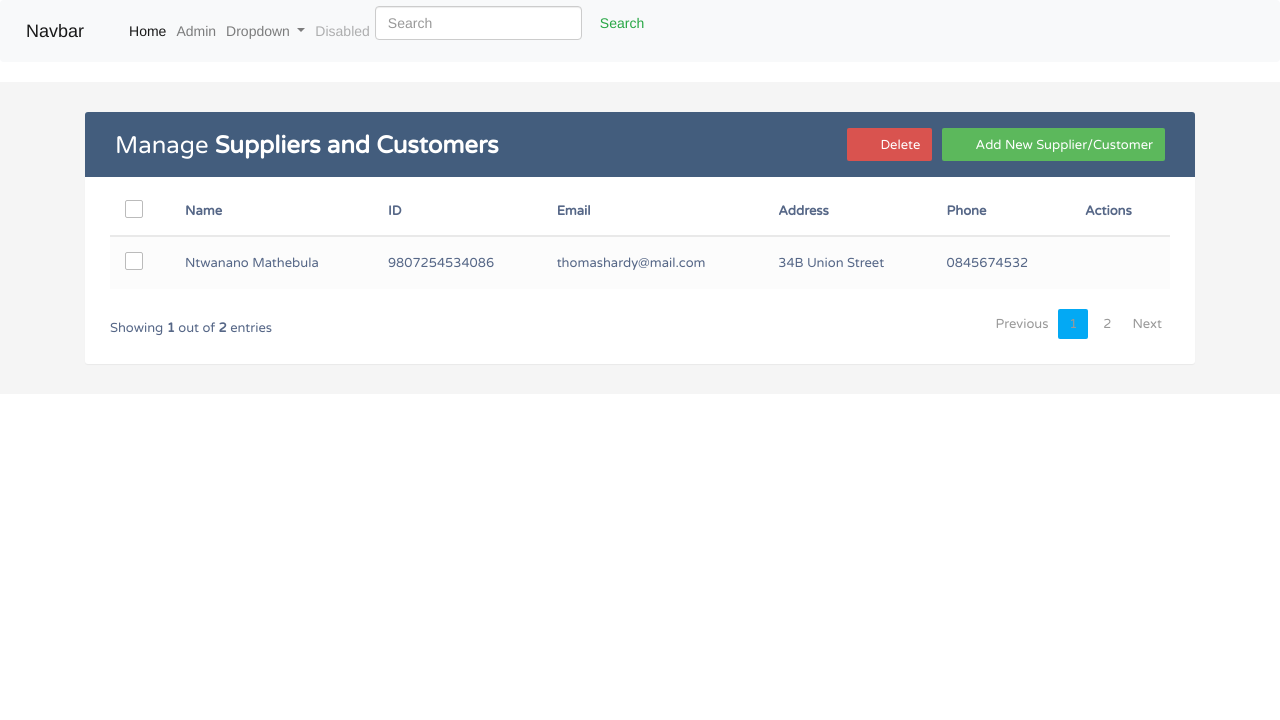
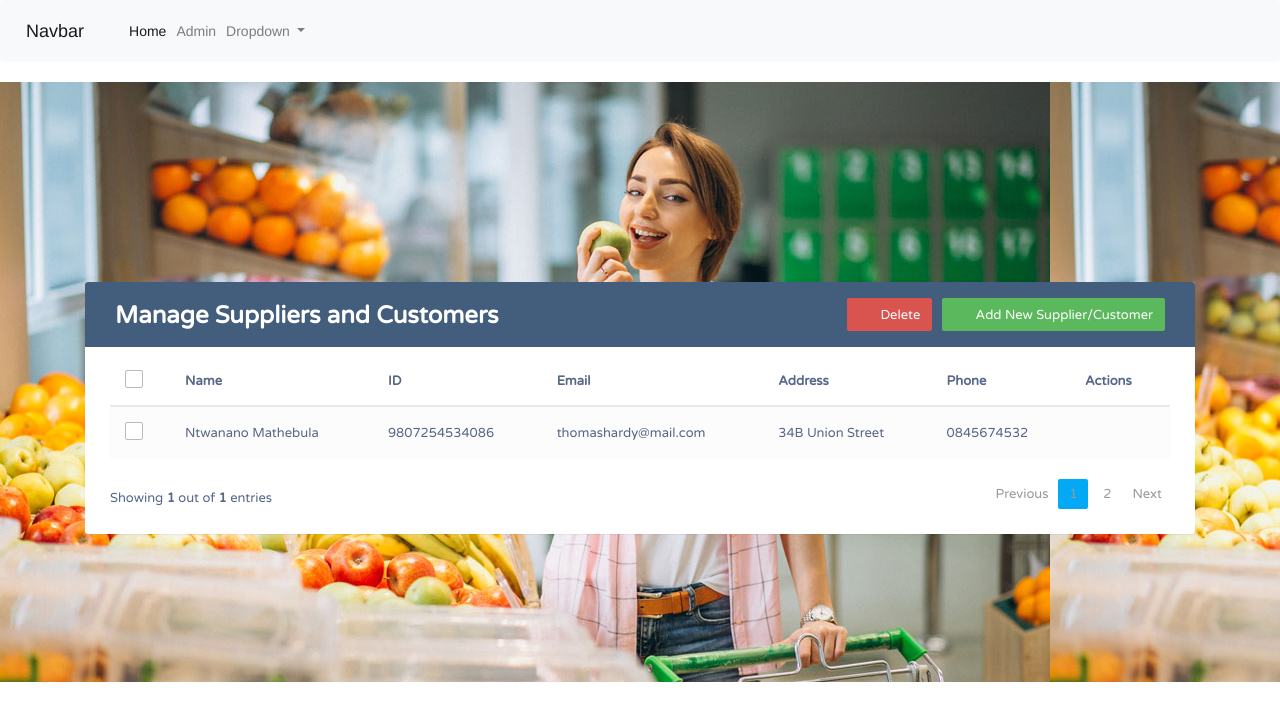
Before and after one commit to nyambeni/Online-fruits-And-veg, an Angular app in the folder fruits-And-veg/: page /admin in a window 1280 px wide. Shown: the top 720 px of the page. Built offline with nearby package versions, Linux system fonts and the light colour scheme.

Commit message:
crud 2.0

```diff
--- a/fruits-And-veg/src/app/admin/admin.component.css
+++ b/fruits-And-veg/src/app/admin/admin.component.css
@@ -0,0 +1,4 @@
+.container{
+    height: 600px;
+
+}
--- a/fruits-And-veg/src/app/admin/admin.component.html
+++ b/fruits-And-veg/src/app/admin/admin.component.html
@@ -4,7 +4,7 @@
 <meta charset="utf-8">
 <meta http-equiv="X-UA-Compatible" content="IE=edge">
 <meta name="viewport" content="width=device-width, initial-scale=1">
-<title>Bootstrap CRUD Data Table for Database with Modal Form</title>
+<title>Greenhouse Fruit And Veg</title>
 <link rel="stylesheet" href="https://fonts.googleapis.com/css?family=Roboto|Varela+Round">
 <link rel="stylesheet" href="https://fonts.googleapis.com/icon?family=Material+Icons">
 <link rel="stylesheet" href="https://maxcdn.bootstrapcdn.com/font-awesome/4.7.0/css/font-awesome.min.css">
@@ -14,21 +14,24 @@
 <style type="text/css">
     body {
         color: #566787;
-		background: #f5f5f5;
+        background:url("assets/image/about.jpg");
+
 		font-family: 'Varela Round', sans-serif;
 		font-size: 13px;
-	}
+    }
+
+
 	.table-wrapper {
         background: #fff;
         padding: 20px 25px;
-        margin: 30px 0;
+        margin: 200px 0;
 		border-radius: 3px;
         box-shadow: 0 1px 1px rgba(0,0,0,.05);
     }
 	.table-title {
 		padding-bottom: 15px;
 		background: #435d7d;
-		color: #fff;
+		color: white;
 		padding: 16px 30px;
 		margin: -20px -25px 10px;
 		border-radius: 3px 3px 0 0;
@@ -258,13 +261,14 @@ $(document).ready(function(){
 });
 </script>
 </head>
-<body>
+<body >
+
     <div class="container">
         <div class="table-wrapper">
             <div class="table-title">
                 <div class="row">
                     <div class="col-sm-6">
-						<h2>Manage <b>Suppliers <b>and </b> Customers</b></h2>
+						<h2><b>Manage </b> <b>Suppliers <b>and </b> Customers</b></h2>
 					</div>
 					<div class="col-sm-6">
 						<a href="#addEmployeeModal" class="btn btn-success" data-toggle="modal"><i class="material-icons">&#xE147;</i> <span>Add New Supplier/Customer</span></a>
@@ -313,7 +317,7 @@ $(document).ready(function(){
                 </tbody>
             </table>
 			<div class="clearfix">
-                <div class="hint-text">Showing <b>1</b> out of <b>2</b> entries</div>
+                <div class="hint-text">Showing <b>1</b> out of <b>1</b> entries</div>
                 <ul class="pagination">
                     <li class="page-item disabled"><a href="#">Previous</a></li>
                     <li class="page-item active"><a href="#" class="page-link">1</a></li>
--- a/fruits-And-veg/src/app/app.component.html
+++ b/fruits-And-veg/src/app/app.component.html
@@ -4,6 +4,7 @@
   <a class="navbar-brand" href="#">Navbar</a>
   <button class="navbar-toggler" type="button" data-toggle="collapse" data-target="#navbarSupportedContent" aria-controls="navbarSupportedContent" aria-expanded="false" aria-label="Toggle navigation">
     <span class="navbar-toggler-icon"></span>
+
   </button>
 
   <div class="collapse navbar-collapse" id="navbarSupportedContent">
@@ -25,14 +26,9 @@
           <a class="dropdown-item" href="#">Something else here</a>
         </div>
       </li>
-      <li class="nav-item">
-        <a class="nav-link disabled" href="#">Disabled</a>
-      </li>
+
     </ul>
-    <form class="form-inline my-2 my-lg-0">
-      <input class="form-control mr-sm-2" type="search" placeholder="Search" aria-label="Search">
-      <button class="btn btn-outline-success my-2 my-sm-0" type="submit">Search</button>
-    </form>
+
   </div>
 </nav>
 
--- a/fruits-And-veg/src/index.html
+++ b/fruits-And-veg/src/index.html
@@ -2,7 +2,7 @@
 <html lang="en">
 <head>
   <meta charset="utf-8">
-  <title>FruitsAndVeg</title>
+  <title>Greenhouse Fruit and Veg</title>
   <base href="/">
 
   <meta name="viewport" content="width=device-width, initial-scale=1">
```
Also changed, not shown: fruits-And-veg/src/assets/image/about.jpg (added), fruits-And-veg/src/assets/image/veg.jpg (added).
